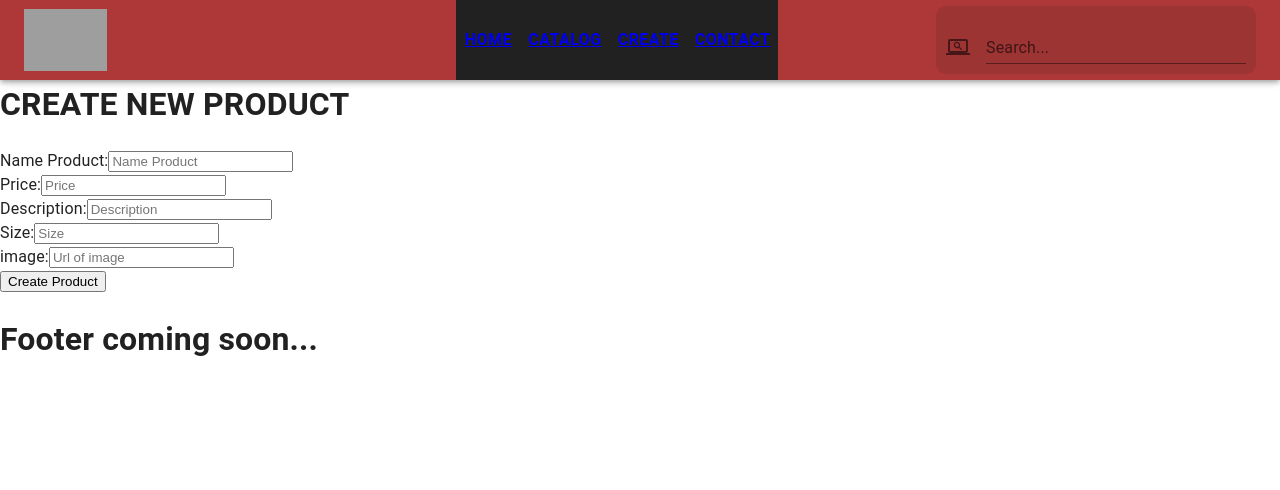
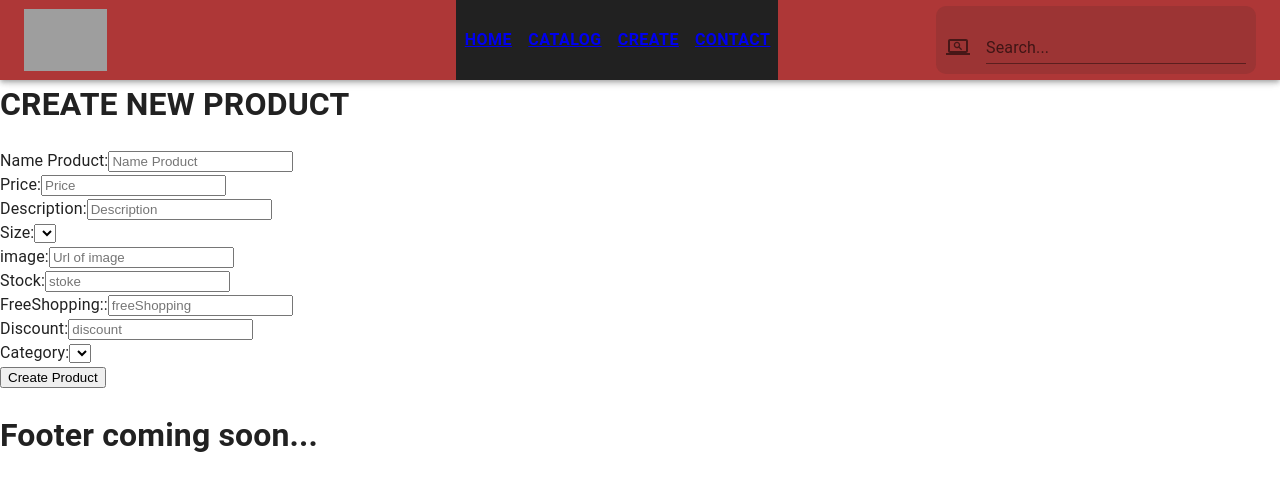
Before and after one commit to oscar467/client, a React (Create React App) app: page /ProductCreate in a window 1280 px wide. Shown: the top 490 px of the page. Built offline with nearby package versions, Linux system fonts and the light colour scheme; grey boxes are pictures that could not be loaded.

Commit message:
avance formulario

```diff
--- a/src/components/ProductCreate/ProductCreate.jsx
+++ b/src/components/ProductCreate/ProductCreate.jsx
@@ -1,7 +1,111 @@
 import React from "react";
+import { useState } from "react";
+
+
+const onlyNumber= /^\d+$/;
+const isUrl= /^https?:.+.(jpg|jpeg|png|webp|avif|gif|svg)$/;
+const inputEmpty= /^\s+$/;
 
 const ProductCreate = () => {
+
+   const [input,setInput]= useState({
+
+    name_product:"",
+    image:"",
+    price:"",
+    description:"",
+    size:[],
+    stock:"",
+    freeShopping:"",
+    discount:"",
+    Category:[]
+  });
+
+  const [error,setError]= useState({
+
+    name_product:"",
+    image:"",
+    price:"",
+    description:"",
+    size:[],
+    stock:"",
+    freeShopping:"",
+    discount:"",
+    Category:[]
+  });
+
+  function validate ({name_product,image,price,description,stock,freeShopping,discount}){
+    let errors={}
+    // validate name
+    if(!name_product){
+        errors.name_product = "enter a name"
+    }  else if(inputEmpty.test(name_product)){
+        errors.name_product= "the input is empty"
+    }
+    if(!description){
+      errors.description = "enter a description"
+    }  else if(inputEmpty.test(description)){
+      errors.description= "the input is empty"
+     }
+   if(!freeShopping){
+    errors.freeShopping = "enter a freeShopping"
+    }  else if(inputEmpty.test(freeShopping)){
+    errors.freeShopping= "the input is empty"
+    }
+
+    if(!price){
+      errors.maxHeight= "enter a price"
+  }
+   else if(inputEmpty.test(price)){
+      errors.price="the input is empty"
+  }else if(!onlyNumber.test(price)){
+      errors.price="you must enter a number"
+  }
+  if(!stock){
+    errors.maxHeight= "enter a stock"
+}
+ else if(inputEmpty.test(stock)){
+    errors.stock="the input is empty"
+}else if(!onlyNumber.test(stock)){
+    errors.stock="you must enter a number"
+}
+
+if(!discount){
+  errors.maxHeight= "enter a discount"
+}
+else if(inputEmpty.test(discount)){
+  errors.discount="the input is empty"
+}else if(!onlyNumber.test(discount)){
+  errors.discount="you must enter a number"
+}
+
+
+    if(!image){
+        errors.image= "enter a Url"
+    }
+     else if(inputEmpty.test(image)){
+        errors.image="the input is empty"
+    }else if(!isUrl.test(image)){
+        errors.image="you must enter a Url"
+    }
+
+    return errors;
+
+
+}
+
+  function handleChange(e) {
+    setInput({
+        ...input,
+        [e.target.name]: e.target.value,
+      })
+    setError(validate({
+        ...input,
+        [e.target.name]: e.target.value,
+      }))
+    }
   return (
+
 
     <div>
         <h1>CREATE NEW PRODUCT</h1>
@@ -12,7 +116,10 @@ const ProductCreate = () => {
           type= "text"
           name="name_Product"
           placeholder="Name Product"
+          value={input.name_product}
+          onChange={handleChange}
           />
+          {error.name_product?<p>{error.name_product}</p>:null}
         </div>
         <div>
           <label>Price:</label>
@@ -20,7 +127,10 @@ const ProductCreate = () => {
           type="text"
           name="price"
           placeholder="Price"
+          value={input.price}
+          onChange={handleChange}
           />
+          {error.price?<p>{error.price}</p>:null}
         </div>
         <div>
           <label>Description:</label>
@@ -28,15 +138,16 @@ const ProductCreate = () => {
           type="text"
           name="description"
           placeholder="Description"
+          value={input.description}
+          onChange={handleChange}
           />
+          {error.price?<p>{error.price}</p>:null}
         </div>
         <div>
           <label>Size:</label>
-          <input
-          type="text"
-          name="size"
-          placeholder="Size"
-          />
+          <select>
+
+          </select>
         </div>
         <div>
           <label>image:</label>
@@ -44,7 +155,49 @@ const ProductCreate = () => {
           type="text"
           name="image"
           placeholder="Url of image"
+          value={input.image}
+          onChange={handleChange}
           />
+          {error.image?<p>{error.image}</p>:null}
+        </div>
+        <div>
+          <label>Stock:</label>
+          <input
+          type="text"
+          name="stoke"
+          placeholder="stoke"
+          value={input.stock}
+          onChange={handleChange}
+          />
+          {error.stock?<p>{error.stock}</p>:null}
+        </div>
+        <div>
+          <label>FreeShopping::</label>
+          <input
+          type="text"
+          name="freeShopping"
+          placeholder="freeShopping"
+          value={input.freeShopping}
+          onChange={handleChange}
+          />
+          {error.freeShopping?<p>{error.freeShopping}</p>:null}
+        </div>
+        <div>
+          <label>Discount:</label>
+          <input
+          type="text"
+          name="discount"
+          placeholder="discount"
+          value={input.discount}
+          onChange={handleChange}
+          />
+          {error.discount?<p>{error.discount}</p>:null}
+        </div>
+        <div>
+          <label>Category:</label>
+          <select>
+
+          </select>
         </div>
 
         <input
```
